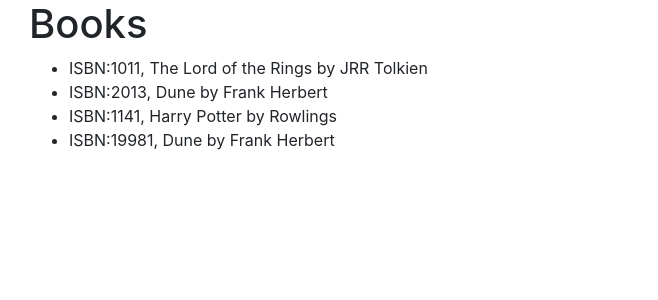
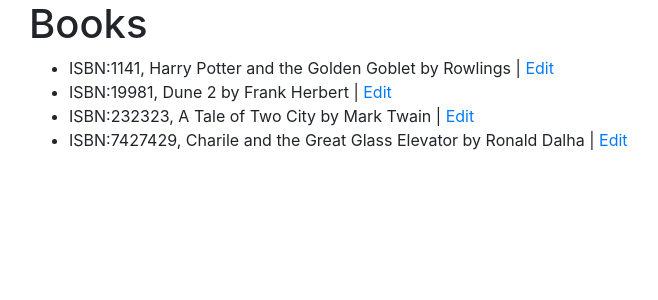
Before and after one commit to skyeoh06/tgc6-flask-questions, a Flask app: page / in a window 1280 px wide. Shown: the top 300 px of the page, without its empty margins (56-714 px from the left). Run offline with Flask 2, Linux system fonts and the light colour scheme; some libraries are stand-ins or nearby versions.

Commit message:
Added U of CRUD

```diff
--- a/08-crud/app.py
+++ b/08-crud/app.py
@@ -73,13 +73,66 @@ def display_add_form():
 def process_add():
 
     # step 1 - get the data
-    print(request.form)
+    isbn = request.form.get('isbn')
+    title = request.form.get('book-title')
+    author = request.form.get('author')
 
     # step 2 - process the data
 
+    # step 2.1 : open the file
+    with open('books.csv', 'a', newline="\n") as fp:
+        # step 2.2: add in new row in
+
+        # step 2.3 create the csv writer
+        writer = csv.writer(fp, delimiter=",")
+
+        # step 2.4 append the row in using the csv writer
+        writer.writerow([isbn, title, author])
+
     # step 3 - render a template or redirect to a view function
+    return redirect(url_for('show_books'))
 
-    return "data recieved"
+
+@app.route('/edit_book/<isbn>')
+def edit_book(isbn):
+    # step 1: get the book specified by the isbn
+    book = None
+    all_books = get_all_books_from_file()
+    for b in all_books:
+        if b['isbn'] == isbn:
+            book = b
+            break
+
+    return render_template('edit_book.template.html', book=book)
+
+
+@app.route('/edit_book/<isbn>', methods=["POST"])
+def process_edit_book(isbn):
+    # step 1: read in all the books
+    books = get_all_books_from_file()
+
+    # step 2: find the book to be updated by its isbn
+    for i in range(len(books)):
+        # step 3: update the book in the list directly
+        if books[i]['isbn'] == isbn:
+            books[i]['isbn'] = request.form.get('isbn')
+            books[i]['title'] = request.form.get('book-title')
+            books[i]['author'] = request.form.get('author')
+            break
+
+    # step 4: write all books into data.csv
+    # overwriting the csv file with the modified book information
+    with open('books.csv', 'w', newline="\n") as fp:
+        writer = csv.writer(fp, delimiter=",")
+        writer.writerow(['isbn', 'title', 'author'])
+        for b in books:
+            writer.writerow([
+                b['isbn'],
+                b['title'],
+                b['author']
+            ])
+
+    return redirect(url_for('show_books'))
 
 
 # "magic code" -- boilerplate
--- a/08-crud/books.csv
+++ b/08-crud/books.csv
@@ -1,5 +1,5 @@
 isbn,title,author
-1011,The Lord of the Rings,JRR Tolkien
-2013,Dune,Frank Herbert
-1141,Harry Potter,Rowlings
-19981,Dune,Frank Herbert
+1141,Harry Potter and the Golden Goblet,Rowlings
+19981,Dune 2,Frank Herbert
+232323,A Tale of Two City,Mark Twain
+7427429,Charile and the Great Glass Elevator,Ronald Dalha
--- a/08-crud/templates/show_books.template.html
+++ b/08-crud/templates/show_books.template.html
@@ -4,7 +4,9 @@
 <h1>Books</h1>
 <ul>
     {% for b in books %}
-    <li>ISBN:{{b.isbn}}, {{b.title}} by {{b.author}}</li>
+    <li>ISBN:{{b.isbn}}, {{b.title}} by {{b.author}}
+    | <a href="{{url_for('edit_book', isbn=b.isbn)}}">Edit<a/>
+    </li>
     {%endfor%}
 </ul>
 {%endblock%}
```
Also changed, not shown: 08-crud/templates/edit_book.template.html (added, +17 -0 lines).
